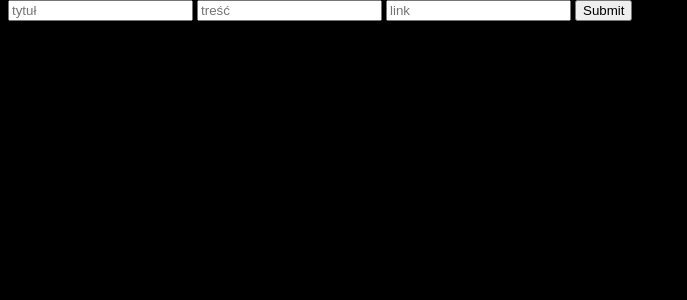
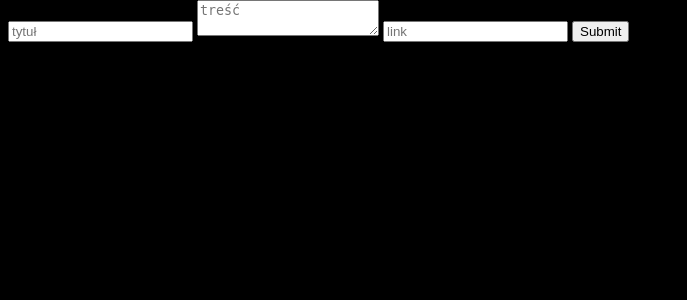
Before and after one commit to mostekd/strona-na-witryny_i_aplikacje_internetowe, a PHP site: page /dodaj_artykul.php in a window 1280 px wide. Shown: the part 102-402 px from the top of the page, without its empty margins (0-687 px from the left). Run offline with PHP 8.4, Linux system fonts and the light colour scheme.

Commit message:
Update dodaj_artykul.php

```diff
--- a/dodaj_artykul.php
+++ b/dodaj_artykul.php
@@ -13,7 +13,7 @@
         </header>
         <form class="MyForm" action="./admin_panel.php" method = "get">
             <input type=text name="tytul" placeholder="tytuł" id="tytul" class="tytul"></input>
-            <input type=text name="tresc" placeholder="treść" id="tresc" class="tresc"></input>
+            <textarea type=text name="tresc" placeholder="treść" id="tresc" class="tresc"></textarea>
             <input type=text name="link" placeholder="link" id="link" class="link"></input>
             <input type="submit"></input>
         </form>
```
